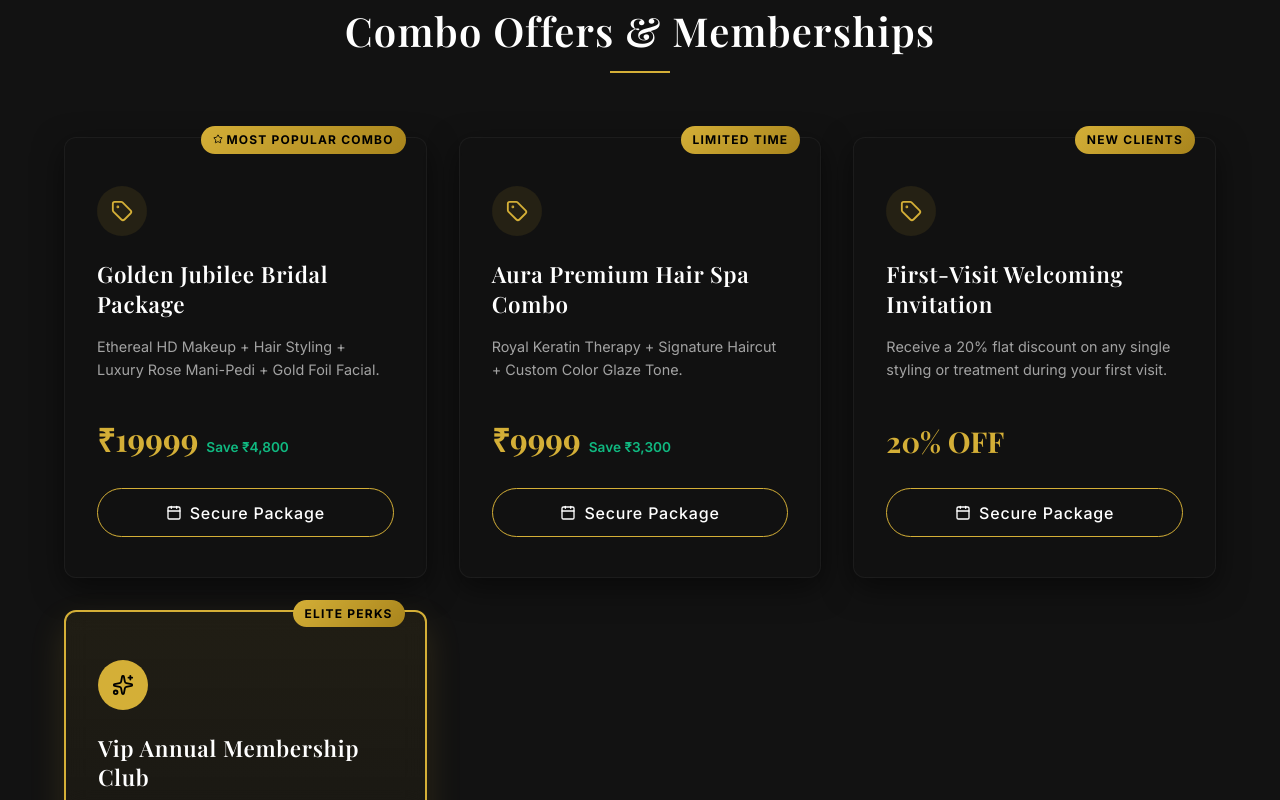
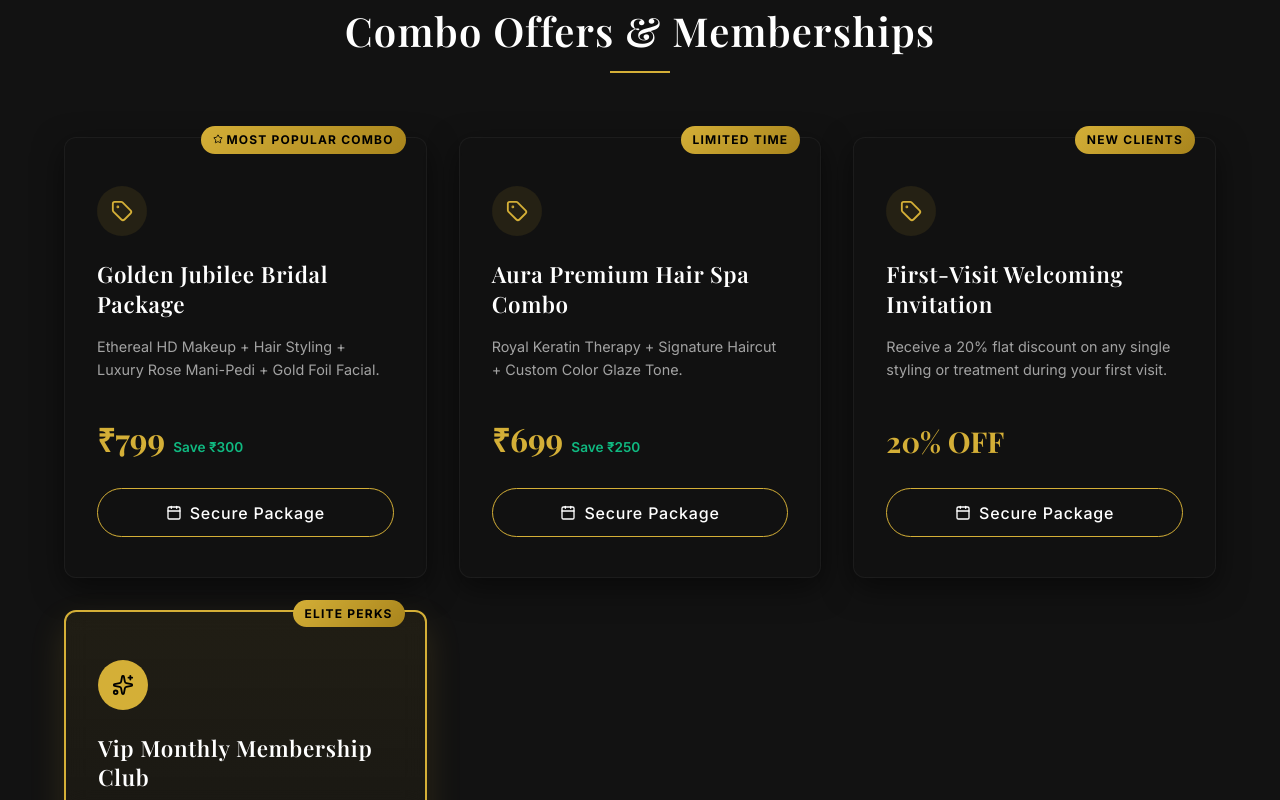
Before and after one commit to amitkumarpatra99/Saloon_Site, a React (Vite) app: page / in a window 1280 px wide. Shown: the part 2969-3769 px from the top of the page. Built offline with nearby package versions, Linux system fonts and the light colour scheme; a web font is replaced by a local one.

Commit message:
feat: implement BookingForm component and initialize mock data for appointment management

```diff
--- a/src/data/mockData.js
+++ b/src/data/mockData.js
@@ -6,7 +6,7 @@ export const INITIAL_SERVICES = [
     category: "Haircut & Styling",
     name: "Signature Styling & Haircut",
     description: "Premium hair consultation, scalp massage, custom haircut, wash and professional blow-dry styling.",
-    price: 2250,
+    price: 450,
     popular: true
   },
   {
@@ -14,7 +14,7 @@ export const INITIAL_SERVICES = [
     category: "Haircut & Styling",
     name: "Classic Grooming Cut",
     description: "Tailored mens cut, hot towel service, scalp massage, wash and precision beard trim.",
-    price: 1750,
+    price: 350,
     popular: false
   },
   {
@@ -22,7 +22,7 @@ export const INITIAL_SERVICES = [
     category: "Hair Color",
     name: "Balayage Glow Transformation",
     description: "Premium hand-painted highlights, custom toner, color-lock treatment and blowout.",
-    price: 8000,
+    price: 750,
     popular: true
   },
   {
@@ -30,7 +30,7 @@ export const INITIAL_SERVICES = [
     category: "Hair Color",
     name: "Vibrant Gloss & Tone",
     description: "All-over rich demi-permanent color glaze for ultimate shine and tone refreshing.",
-    price: 4000,
+    price: 500,
     popular: false
   },
   {
@@ -38,7 +38,7 @@ export const INITIAL_SERVICES = [
     category: "Hair Spa",
     name: "Royal Keratin Smooth Therapy",
     description: "Deep conditioning keratin infusion to eliminate frizz, restore moisture, and add silkiness.",
-    price: 5500,
+    price: 600,
     popular: false
   },
   {
@@ -46,7 +46,7 @@ export const INITIAL_SERVICES = [
     category: "Facial",
     name: "HydraGlow Diamond Facial",
     description: "Advanced multi-step exfoliating therapy, deep blackhead extraction, and custom serum booster.",
-    price: 6250,
+    price: 650,
     popular: true
   },
   {
@@ -54,7 +54,7 @@ export const INITIAL_SERVICES = [
     category: "Cleanup",
     name: "Charcoal Detox Deep Cleanse",
     description: "Pore-clearing charcoal clay mask, gentle exfoliation, hot steam and herbal hydration.",
-    price: 3000,
+    price: 400,
     popular: false
   },
   {
@@ -62,7 +62,7 @@ export const INITIAL_SERVICES = [
     category: "Manicure & Pedicure",
     name: "Royal Rose Petal Spa Mani-Pedi",
     description: "Warm milk bath, rose petal foot scrub, cuticle care, volcanic hot stone massage & polish.",
-    price: 4750,
+    price: 550,
     popular: false
   },
   {
@@ -70,7 +70,7 @@ export const INITIAL_SERVICES = [
     category: "Bridal Makeup",
     name: "Ethereal HD Bridal Makeup",
     description: "Professional high-definition bridal styling, eyelash application, airbrush foundation, and 16hr setting.",
-    price: 12500,
+    price: 799,
     popular: true
   },
   {
@@ -78,7 +78,7 @@ export const INITIAL_SERVICES = [
     category: "Groom Makeup",
     name: "Precision Groom Prep",
     description: "Subtle shine-control correction, moisturizing primer, dark circle diffusing & eyebrow setting.",
-    price: 4500,
+    price: 450,
     popular: false
   },
   {
@@ -86,7 +86,7 @@ export const INITIAL_SERVICES = [
     category: "Waxing",
     name: "Full Body Silk Infusion Wax",
     description: "Gentle organic honey wax application followed by soothing chamomile cooling gel.",
-    price: 6500,
+    price: 600,
     popular: false
   },
   {
@@ -94,7 +94,7 @@ export const INITIAL_SERVICES = [
     category: "Skin Care",
     name: "24K Gold Luxury Radiance Therapy",
     description: "Anti-aging pure gold leaf facial, collagen tightening massage, and high-frequency lifting.",
-    price: 7500,
+    price: 700,
     popular: true
   }
 ];
@@ -174,16 +174,16 @@ export const SPECIAL_OFFERS = [
     id: "o1",
     title: "Golden Jubilee Bridal Package",
     description: "Ethereal HD Makeup + Hair Styling + Luxury Rose Mani-Pedi + Gold Foil Facial.",
-    price: 19999,
-    discount: "Save ₹4,800",
+    price: 799,
+    discount: "Save ₹300",
     badge: "Most Popular Combo"
   },
   {
     id: "o2",
     title: "Aura Premium Hair Spa Combo",
     description: "Royal Keratin Therapy + Signature Haircut + Custom Color Glaze Tone.",
-    price: 9999,
-    discount: "Save ₹3,300",
+    price: 699,
+    discount: "Save ₹250",
     badge: "Limited Time"
   },
   {
@@ -196,10 +196,10 @@ export const SPECIAL_OFFERS = [
   },
   {
     id: "o4",
-    title: "Vip Annual Membership Club",
+    title: "Vip Monthly Membership Club",
     description: "Unlimited cuts, 12 luxury facials, priority reservation line, and 15% discount on all retail products.",
-    price: 39999,
-    discount: "Yearly Sub",
+    price: 799,
+    discount: "Monthly Sub",
     badge: "Elite Perks"
   }
 ];
```
